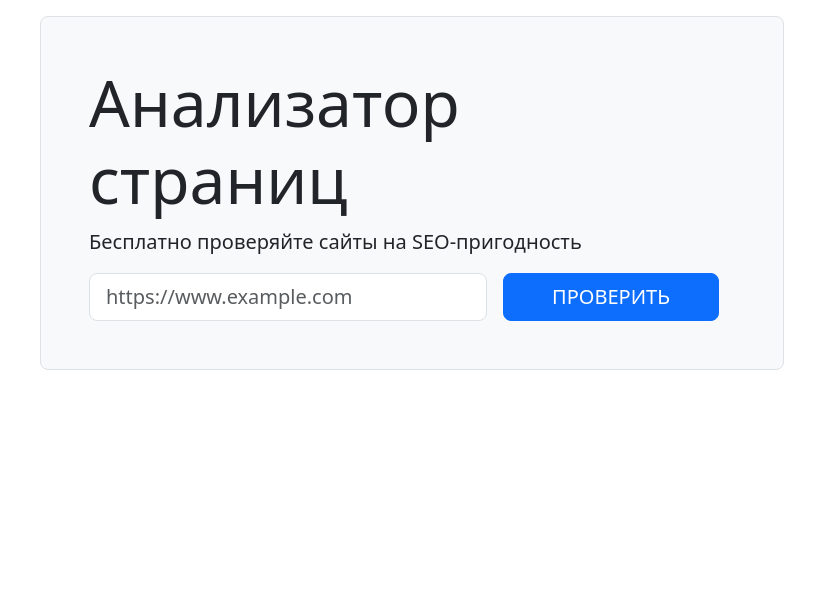
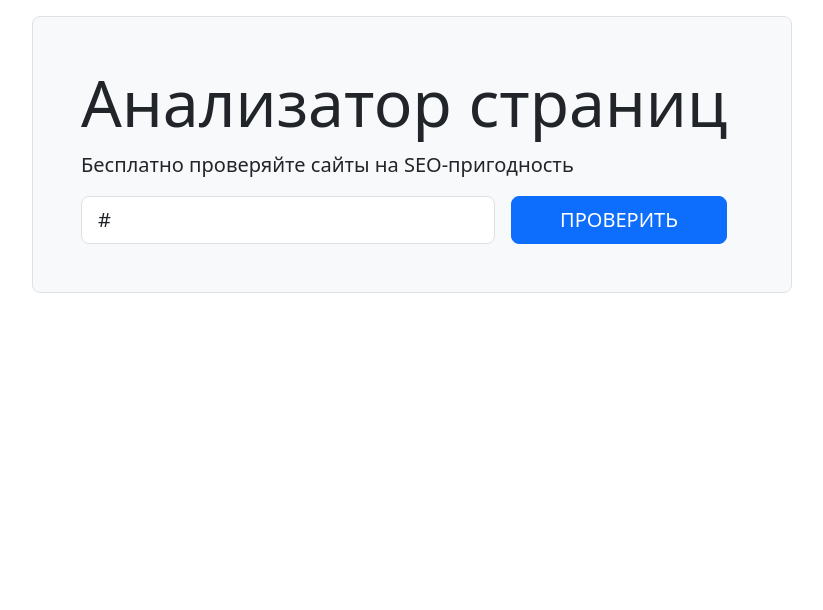
Before and after one commit to Osayanny/page-analyzer, a Flask app: template page_analyzer/templates/index.html in a window 1280 px wide. Shown: the part 56-666 px from the top of the page, without its empty margins (228-1051 px from the left). Run offline with Flask 3, Linux system fonts and the light colour scheme; the template is opened without the code that fills it: most values are stand-ins (such as "Sample title", 1, 10 or a date in 2020).

Commit message:
small fixes

```diff
--- a/page_analyzer/templates/index.html
+++ b/page_analyzer/templates/index.html
@@ -1,8 +1,6 @@
 {%extends 'base.html'%}
 {%block title%}Page Analyzer{%endblock%}
 {%block content%}
-
-<div class="container-lg mt-3">
 <h1></h1>
     <div class="row">
         <div class="col-12 col-md-10 col-lg-8 mx-auto border rounded-3 bg-light p-5">
@@ -10,10 +8,9 @@
             <p class="lead">Бесплатно проверяйте сайты на SEO-пригодность</p>
         <form action="/urls " method="post" class="d-flex justify-content-center">
             <label for="text" class="visually-hidden">Url для проверки</label>
-                <input type="text" name="url" placeholder="https://www.example.com" value="" class="form-control form-control-lg" required="">
+                <input type="text" name="url" placeholder="https://www.example.com" value="{{url.get('url')}}" class="form-control form-control-lg" required="">
             <input type="submit" class="btn btn-primary  btn-lg ms-3 px-5 text-uppercase mx-3" value="Проверить">
         </form>
     </div>
 </div>
-</div>
 {%endblock%}
```
Lines whose indentation alone changed are shown as unchanged.
